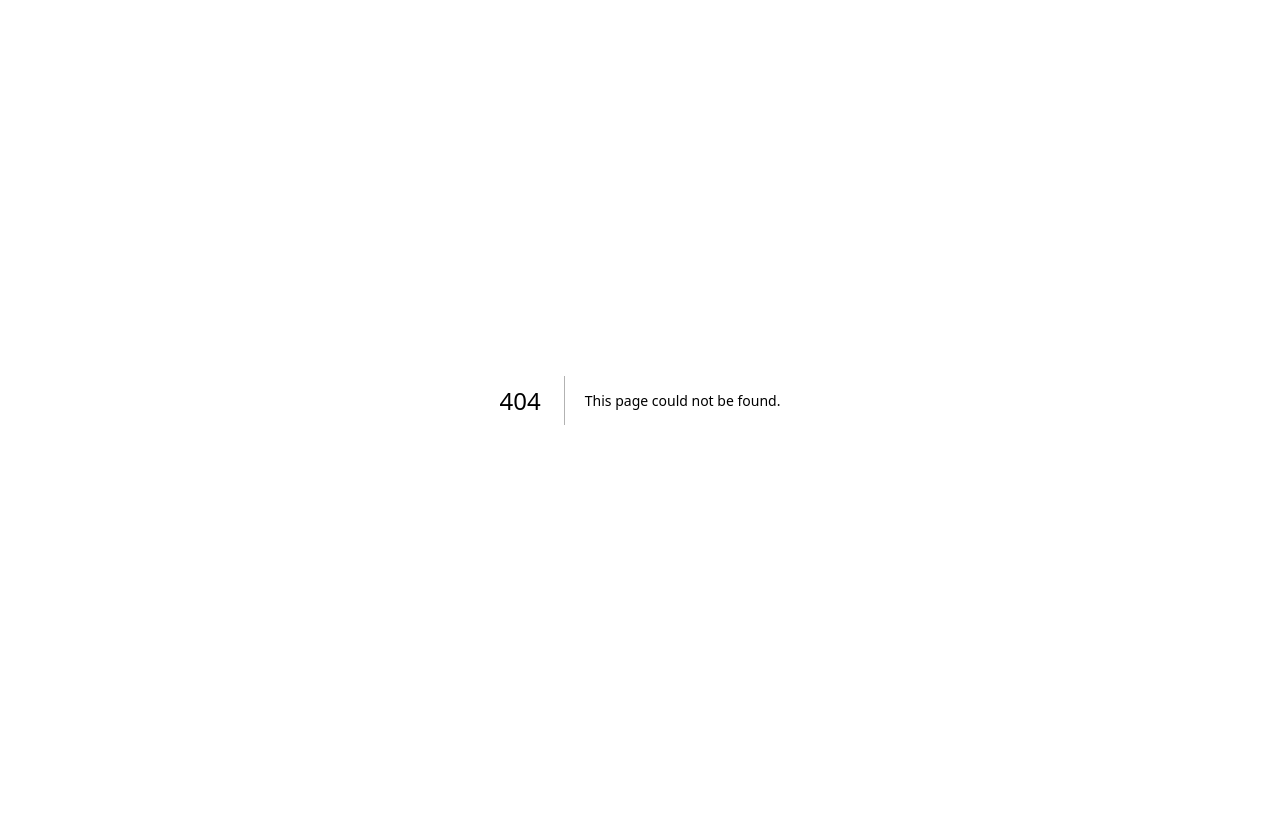
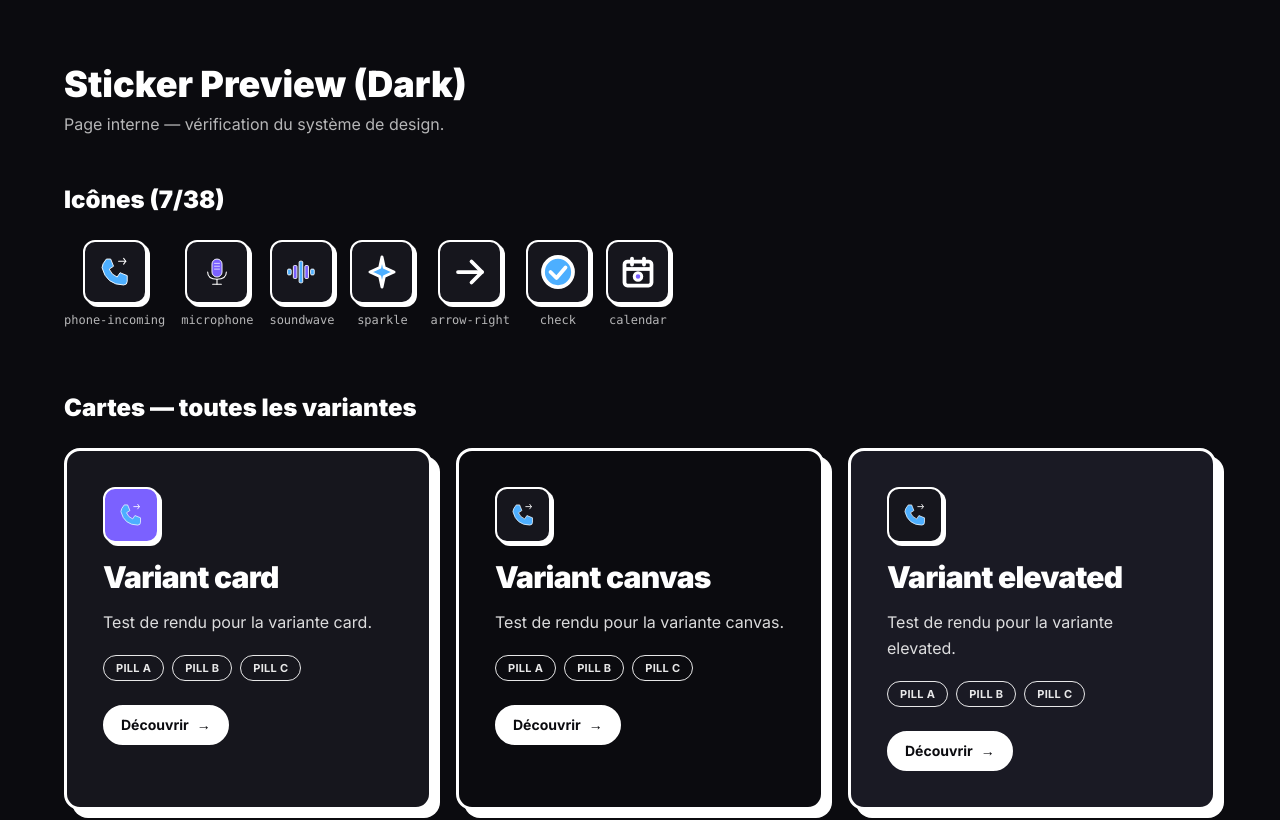
Before and after one commit to WassimHabib/callaps_vitrine, a Next.js app: page /dev/sticker-preview in a window 1280 px wide. Before the commit this address had no page. Shown: the top 820 px of the page. Built offline with nearby package versions, Linux system fonts and the light colour scheme.

Commit message:
feat(foundations): 7 priority icons + dev preview route

```diff
--- /dev/null
+++ b/src/app/dev/sticker-preview/client.tsx
@@ -0,0 +1,75 @@
+"use client";
+
+import { StickerCard } from "@/components/ui/sticker-card";
+import { StickerIconBox } from "@/components/ui/sticker-icon-box";
+import {
+  StickerPhoneIncoming,
+  StickerMicrophone,
+  StickerSoundwave,
+  StickerSparkle,
+  StickerArrowRight,
+  StickerCheck,
+  StickerCalendar,
+} from "@/components/icons/sticker";
+
+export function StickerPreviewClient() {
+  return (
+    <main className="min-h-screen bg-bg-deep p-8 md:p-16">
+      <h1 className="text-4xl font-black mb-2 text-stroke">Sticker Preview (Dark)</h1>
+      <p className="text-stroke/70 mb-12">Page interne — vérification du système de design.</p>
+
+      <h2 className="text-2xl font-black mb-6 text-stroke">Icônes (7/38)</h2>
+      <div className="flex flex-wrap gap-4 mb-16">
+        {[
+          { Icon: StickerPhoneIncoming, name: "phone-incoming" },
+          { Icon: StickerMicrophone, name: "microphone" },
+          { Icon: StickerSoundwave, name: "soundwave" },
+          { Icon: StickerSparkle, name: "sparkle" },
+          { Icon: StickerArrowRight, name: "arrow-right" },
+          { Icon: StickerCheck, name: "check" },
+          { Icon: StickerCalendar, name: "calendar" },
+        ].map(({ Icon, name }) => (
+          <div key={name} className="flex flex-col items-center gap-2">
+            <StickerIconBox variant="card" size="lg">
+              <Icon size={36} className="text-stroke" />
+            </StickerIconBox>
+            <span className="text-xs font-mono text-stroke/70">{name}</span>
+          </div>
+        ))}
+      </div>
+
+      <h2 className="text-2xl font-black mb-6 text-stroke">Cartes — toutes les variantes</h2>
+      <div className="grid grid-cols-1 md:grid-cols-3 gap-6 mb-16">
+        {(["card", "canvas", "elevated", "violet", "blue", "paper"] as const).map((variant) => (
+          <StickerCard key={variant} variant={variant}>
+            <StickerIconBox variant={variant === "card" ? "violet" : "card"} size="md" className="mb-4">
+              <StickerPhoneIncoming size={28} />
+            </StickerIconBox>
+            <StickerCard.Title>Variant {variant}</StickerCard.Title>
+            <StickerCard.Description>Test de rendu pour la variante {variant}.</StickerCard.Description>
+            <StickerCard.Pills items={["Pill A", "Pill B", "Pill C"]} />
+            <StickerCard.Cta>Découvrir</StickerCard.Cta>
+          </StickerCard>
+        ))}
+      </div>
+
+      <h2 className="text-2xl font-black mb-6 text-stroke">Box icônes — toutes les variantes</h2>
+      <div className="flex flex-wrap gap-4 mb-16">
+        {(["card", "canvas", "elevated", "violet", "blue", "paper", "stroke"] as const).map((variant) => (
+          <StickerIconBox key={variant} variant={variant} size="lg">
+            <StickerSparkle size={32} />
+          </StickerIconBox>
+        ))}
+      </div>
+
+      <h2 className="text-2xl font-black mb-6 text-stroke">Rotations (visible ≥ 640px)</h2>
+      <div className="flex flex-wrap gap-6 mb-16">
+        {([-3, -2, 0, 2, 3] as const).map((rot) => (
+          <StickerIconBox key={rot} variant="card" size="lg" rotation={rot}>
+            <StickerCheck size={32} />
+          </StickerIconBox>
+        ))}
+      </div>
+    </main>
+  );
+}
--- /dev/null
+++ b/src/app/dev/sticker-preview/page.tsx
@@ -0,0 +1,10 @@
+import { StickerPreviewClient } from "./client";
+
+export const metadata = {
+  title: "Sticker Preview (dev only)",
+  robots: { index: false, follow: false },
+};
+
+export default function StickerPreviewPage() {
+  return <StickerPreviewClient />;
+}
--- /dev/null
+++ b/src/components/icons/sticker/arrow-right.tsx
@@ -0,0 +1,11 @@
+import type { StickerIconProps } from "./_types";
+
+export function StickerArrowRight({ size = 24, className = "", title }: StickerIconProps) {
+  return (
+    <svg width={size} height={size} viewBox="0 0 24 24" className={className} aria-hidden={!title}>
+      {title && <title>{title}</title>}
+      <line x1="4" y1="12" x2="20" y2="12" stroke="currentColor" strokeWidth="2.5" strokeLinecap="round" />
+      <polyline points="13,5 20,12 13,19" stroke="currentColor" strokeWidth="2.5" fill="none" strokeLinecap="round" strokeLinejoin="round" />
+    </svg>
+  );
+}
--- /dev/null
+++ b/src/components/icons/sticker/calendar.tsx
@@ -0,0 +1,14 @@
+import type { StickerIconProps } from "./_types";
+
+export function StickerCalendar({ size = 24, className = "", title }: StickerIconProps) {
+  return (
+    <svg width={size} height={size} viewBox="0 0 24 24" className={className} aria-hidden={!title}>
+      {title && <title>{title}</title>}
+      <rect x="3" y="5" width="18" height="16" rx="2" fill="#16161D" stroke="currentColor" strokeWidth="2.5" />
+      <line x1="3" y1="10" x2="21" y2="10" stroke="currentColor" strokeWidth="2.5" />
+      <line x1="8" y1="3" x2="8" y2="7" stroke="currentColor" strokeWidth="2.5" strokeLinecap="round" />
+      <line x1="16" y1="3" x2="16" y2="7" stroke="currentColor" strokeWidth="2.5" strokeLinecap="round" />
+      <circle cx="12" cy="15" r="2.5" fill="#7B61FF" stroke="currentColor" strokeWidth="2" />
+    </svg>
+  );
+}
--- /dev/null
+++ b/src/components/icons/sticker/check.tsx
@@ -0,0 +1,11 @@
+import type { StickerIconProps } from "./_types";
+
+export function StickerCheck({ size = 24, className = "", title }: StickerIconProps) {
+  return (
+    <svg width={size} height={size} viewBox="0 0 24 24" className={className} aria-hidden={!title}>
+      {title && <title>{title}</title>}
+      <circle cx="12" cy="12" r="10" fill="#4DAFFF" stroke="currentColor" strokeWidth="2.5" />
+      <polyline points="7,12 11,16 17,9" stroke="currentColor" strokeWidth="2.5" fill="none" strokeLinecap="round" strokeLinejoin="round" />
+    </svg>
+  );
+}
--- /dev/null
+++ b/src/components/icons/sticker/microphone.tsx
@@ -0,0 +1,16 @@
+import type { StickerIconProps } from "./_types";
+
+export function StickerMicrophone({ size = 64, className = "", title }: StickerIconProps) {
+  return (
+    <svg width={size} height={size} viewBox="0 0 100 100" className={className} aria-hidden={!title}>
+      {title && <title>{title}</title>}
+      <rect x="36" y="14" width="28" height="50" rx="14" fill="#7B61FF" stroke="currentColor" strokeWidth="2.5" />
+      <line x1="42" y1="26" x2="58" y2="26" stroke="currentColor" strokeWidth="2" />
+      <line x1="42" y1="34" x2="58" y2="34" stroke="currentColor" strokeWidth="2" />
+      <line x1="42" y1="42" x2="58" y2="42" stroke="currentColor" strokeWidth="2" />
+      <path d="M 24 50 Q 24 70 50 70 Q 76 70 76 50" stroke="currentColor" strokeWidth="3" fill="none" strokeLinecap="round" />
+      <line x1="50" y1="70" x2="50" y2="84" stroke="currentColor" strokeWidth="3" strokeLinecap="round" />
+      <line x1="38" y1="84" x2="62" y2="84" stroke="currentColor" strokeWidth="3" strokeLinecap="round" />
+    </svg>
+  );
+}
--- /dev/null
+++ b/src/components/icons/sticker/phone-incoming.tsx
@@ -0,0 +1,13 @@
+import type { StickerIconProps } from "./_types";
+
+export function StickerPhoneIncoming({ size = 64, className = "", title }: StickerIconProps) {
+  return (
+    <svg width={size} height={size} viewBox="0 0 100 100" className={className} aria-hidden={!title}>
+      {title && <title>{title}</title>}
+      <path d="M 26 14 L 38 14 L 46 34 L 34 42 Q 40 58 56 64 L 64 52 L 84 60 L 84 76 Q 84 86 74 86 Q 26 86 14 38 Q 14 28 26 14 Z"
+        fill="#4DAFFF" stroke="currentColor" strokeWidth="2.5" strokeLinejoin="round" />
+      <line x1="60" y1="20" x2="80" y2="20" stroke="currentColor" strokeWidth="3" strokeLinecap="round" />
+      <polyline points="74,12 80,20 74,28" stroke="currentColor" strokeWidth="3" fill="none" strokeLinecap="round" strokeLinejoin="round" />
+    </svg>
+  );
+}
--- /dev/null
+++ b/src/components/icons/sticker/soundwave.tsx
@@ -0,0 +1,14 @@
+import type { StickerIconProps } from "./_types";
+
+export function StickerSoundwave({ size = 64, className = "", title }: StickerIconProps) {
+  return (
+    <svg width={size} height={size} viewBox="0 0 100 100" className={className} aria-hidden={!title}>
+      {title && <title>{title}</title>}
+      <rect x="10" y="42" width="10" height="16" rx="3" fill="#4DAFFF" stroke="currentColor" strokeWidth="2.5" />
+      <rect x="26" y="32" width="10" height="36" rx="3" fill="#7B61FF" stroke="currentColor" strokeWidth="2.5" />
+      <rect x="42" y="20" width="10" height="60" rx="3" fill="#4DAFFF" stroke="currentColor" strokeWidth="2.5" />
+      <rect x="58" y="32" width="10" height="36" rx="3" fill="#7B61FF" stroke="currentColor" strokeWidth="2.5" />
+      <rect x="74" y="42" width="10" height="16" rx="3" fill="#4DAFFF" stroke="currentColor" strokeWidth="2.5" />
+    </svg>
+  );
+}
--- /dev/null
+++ b/src/components/icons/sticker/sparkle.tsx
@@ -0,0 +1,11 @@
+import type { StickerIconProps } from "./_types";
+
+export function StickerSparkle({ size = 24, className = "", title }: StickerIconProps) {
+  return (
+    <svg width={size} height={size} viewBox="0 0 24 24" className={className} aria-hidden={!title}>
+      {title && <title>{title}</title>}
+      <path d="M12 2 L13.5 9 L20 12 L13.5 15 L12 22 L10.5 15 L4 12 L10.5 9 Z"
+        fill="#4DAFFF" stroke="currentColor" strokeWidth="2" strokeLinejoin="round" />
+    </svg>
+  );
+}
```
Also changed, not shown: src/components/icons/sticker/index.ts (+7 -0 lines).
